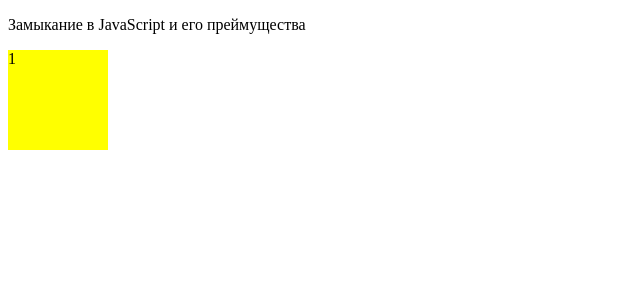
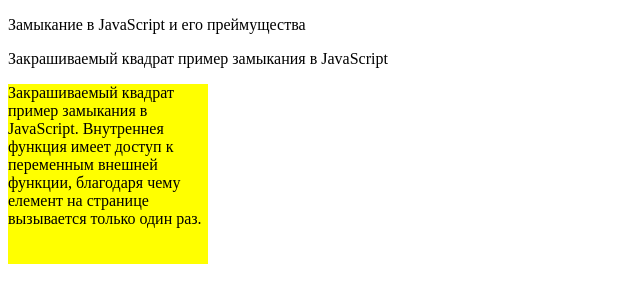
Before and after one commit to MaxFrontEnd/FrontEndPath, a plain HTML site: page closure.html in a window 1280 px wide. Shown: the whole page, without its empty margins (0-640 px from the left). Drawn offline with Linux system fonts and the light colour scheme.

Commit message:
some litle changes

```diff
--- a/closure.html
+++ b/closure.html
@@ -4,7 +4,14 @@
   <link rel = "stylesheet" href = "main.css">
   <title>Hello, world.</title>
   <p>Замыкание в JavaScript и его преймущества</p>
-  <div id = "box">1</div>
+  <p>Закрашиваемый квадрат пример замыкания в JavaScript</p>
+  <div id = "box">
+    <p>
+      Закрашиваемый квадрат пример замыкания в JavaScript.
+      Внутреннея функция имеет доступ к переменным внешней функции, благодаря чему
+      елемент на странице вызывается только один раз.
+  </p>
+</div>
   <script src="main.js"></script>
 
 </html>
--- a/main.css
+++ b/main.css
@@ -1,4 +1,4 @@
 #box {
-  width: 100px;
-  height: 100px;
+  width: 200px;
+  height: 180px;
 }
--- a/main.js
+++ b/main.js
@@ -43,6 +43,9 @@ let digit_string_closure = (function() {
 console.log(digit_string_closure(4));
 
 //функция закрашивает елемент на странице в необольшом отрезке времени
+// Идея в том что внутренняя функция step имеет доступ к елементу дом модели
+// и ее поиск елемента не приходится вызывать снова и снова, что привело бы к
+// потери производительности
 
 let color_element = function(id) {
   let dom = document.getElementById(id);
```
